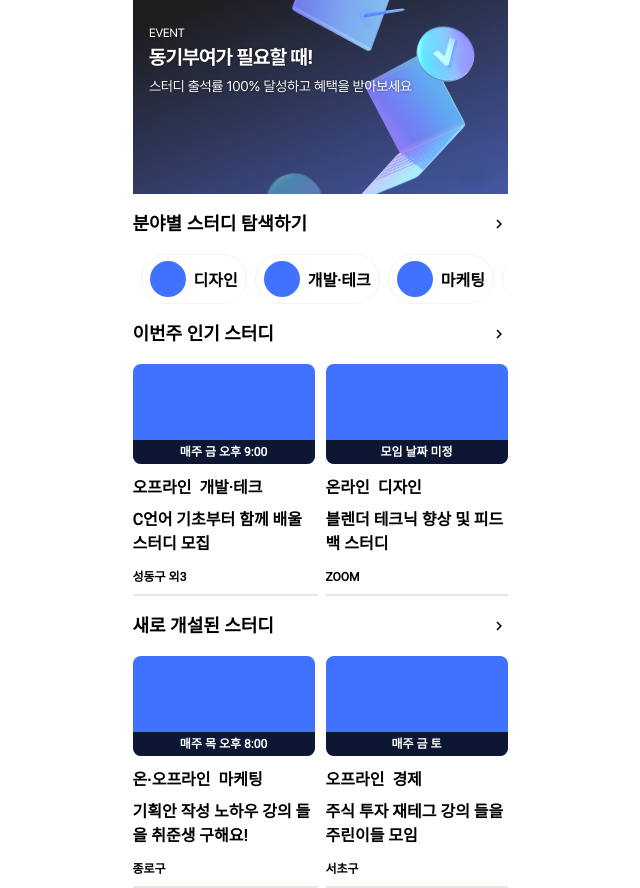
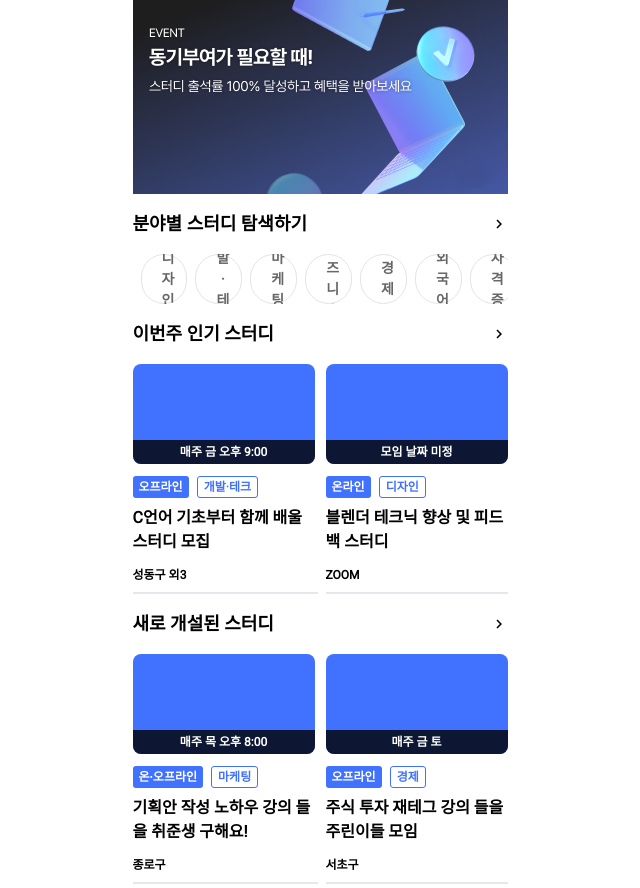
Before and after one commit to develop-13/sturing, a Next.js app: page /home in a window 1280 px wide. Shown: the whole page, without its empty margins (320-960 px from the left). Built offline with nearby package versions, Linux system fonts and the light colour scheme.

Commit message:
아이콘 수정

```diff
--- a/src/components/atoms/Icon.tsx
+++ b/src/components/atoms/Icon.tsx
@@ -24,7 +24,6 @@ type TIconData = {
     | "BOOKMARK"
     | "CLOSE"
     | "SEARCH"
-    | "TEMPORALSAVE"
     | "CHATBOX"
     | "LOGO"
     | "MENU"
@@ -167,15 +166,15 @@ const IconDataSet: Record<
     ),
   },
 
-  TEMPORALSAVE: {
-    icon: null, // 적절한 아이콘으로 변경하거나 임시로 null 설정
-    size: undefined,
-    color: undefined,
-  },
   MARKETING: {
-    icon: null, // 적절한 아이콘으로 변경하거나 임시로 null 설정
-    size: undefined,
-    color: undefined,
+    icon: (
+      <Image
+        src="/svg/interests/marketing.svg"
+        alt=""
+        width={25.2}
+        height={28}
+      />
+    ),
   },
 };
 
--- a/src/components/organisms/StudyBox.tsx
+++ b/src/components/organisms/StudyBox.tsx
@@ -9,16 +9,16 @@ export default function StudyBox({ props }: { props: TStudy }) {
         <div className="flex flex-row gap-2 pt-3">
           <Button
             datas={{
-              type: "TAG",
+              type: "tag",
               text: props.type,
-              theme: "PRIMARY",
+              theme: "primary",
             }}
           />
           <Button
             datas={{
-              type: "TAG",
+              type: "tag",
               text: props.category,
-              theme: "SECONDARY",
+              theme: "secondary",
             }}
           />
         </div>
--- a/src/components/organisms/StudyCategory.tsx
+++ b/src/components/organisms/StudyCategory.tsx
@@ -1,5 +1,7 @@
 "use client";
-import ButtonLabel from "../atoms/ButtonLabel";
+
+import Icon from "../atoms/Icon";
+import ButtonLabel from "../molecules/ButtonLabel";
 
 export default function StudyCategory() {
   let isDragging = false;
@@ -18,14 +20,70 @@ export default function StudyCategory() {
           onMouseUp={() => (isDragging = false)}
           onMouseLeave={() => (isDragging = false)}
         >
-                    <ButtonLabel text="디자인" src="" />
-                    <ButtonLabel text="개발·테크" src="" />
-                    <ButtonLabel text="마케팅" src="" />
-                    <ButtonLabel text="비즈니스" src="" />
-                    <ButtonLabel text="경제" src="" />
-                    <ButtonLabel text="외국어" src="" />
-                    <ButtonLabel text="자격증" src="" />
-                    <ButtonLabel text="자기계발" src="" />
+          <ButtonLabel
+            datas={{
+              text: "디자인",
+              theme: "ordinary",
+              role: "category",
+              icon: <Icon type="DESIGN" />,
+            }}
+          />
+          <ButtonLabel
+            datas={{
+              text: "개발·테크",
+              theme: "ordinary",
+              role: "category",
+              icon: <Icon type="TECH" />,
+            }}
+          />
+          <ButtonLabel
+            datas={{
+              text: "마케팅",
+              theme: "ordinary",
+              role: "category",
+              icon: <Icon type="MARKETING" />,
+            }}
+          />
+          <ButtonLabel
+            datas={{
+              text: "비즈니스",
+              theme: "ordinary",
+              role: "category",
+              icon: <Icon type="BUSINESS" />,
+            }}
+          />
+          <ButtonLabel
+            datas={{
+              text: "경제",
+              theme: "ordinary",
+              role: "category",
+              icon: <Icon type="ECONOMY" />,
+            }}
+          />
+          <ButtonLabel
+            datas={{
+              text: "외국어",
+              theme: "ordinary",
+              role: "category",
+              icon: <Icon type="LANGUAGE" />,
+            }}
+          />
+          <ButtonLabel
+            datas={{
+              text: "자격증",
+              theme: "ordinary",
+              role: "category",
+              icon: <Icon type="CERTIFICATION" />,
+            }}
+          />
+          <ButtonLabel
+            datas={{
+              text: "자기계발",
+              theme: "ordinary",
+              role: "category",
+              icon: <Icon type="SELFDEVELOP" />,
+            }}
+          />
         </ul>
       </div>
     </>
```
Lines whose indentation alone changed are shown as unchanged.
